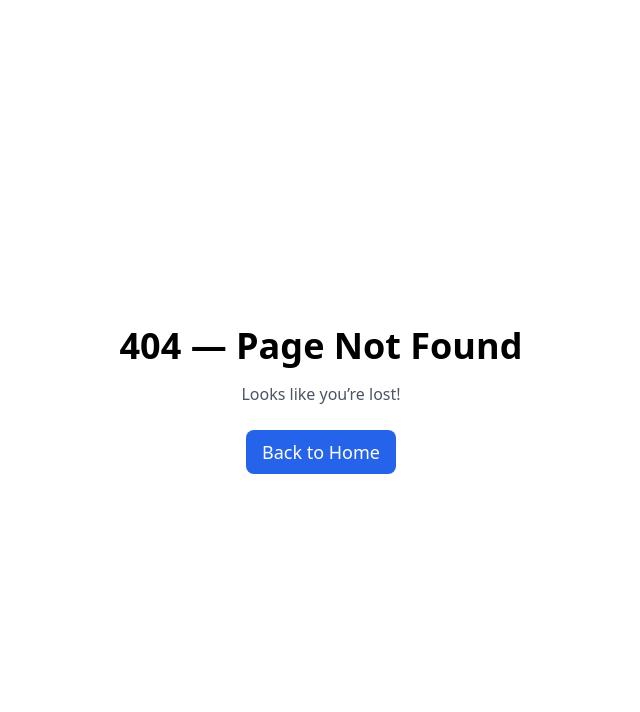
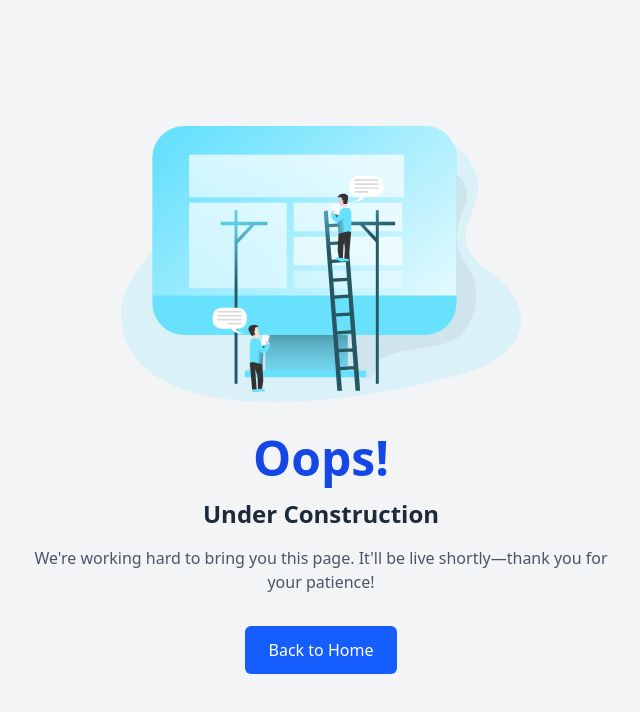
Before and after one commit to Thisal0714/StudyHive, a Next.js app in the folder study_hive/: page /under-construction in a window 1280 px wide. Before the commit this address had no page. Shown: the top 712 px of the page, without its empty margins (319-959 px from the left). Built offline with nearby package versions, Linux system fonts and the light colour scheme.

Commit message:
feat: under onstruction page added

```diff
--- /dev/null
+++ b/study_hive/src/app/under-construction/page.tsx
@@ -0,0 +1,31 @@
+import Image from "next/image";
+import Link from "next/link";
+
+export default function UnderConstructionPage() {
+  return (
+    <main className="flex flex-col items-center justify-center min-h-screen bg-gray-100 p-6">
+      <div className="max-w-xl text-center">
+        <Image
+          src="/images/building_website.svg"
+          alt="Under Construction"
+          width={400}
+          height={400}
+          className="mx-auto mb-8"
+        />
+        <h1 className="text-5xl font-bold mb-4 text-blue-700">Oops!</h1>
+        <h2 className="text-2xl font-semibold mb-4 text-gray-800">
+          Under Construction
+        </h2>
+        <div>
+          <p className="text-gray-600 mb-8">
+            We&apos;re working hard to bring you this page. It&apos;ll be live shortly—thank you for your patience!</p>
+        </div>
+        <Link href="/">
+          <button className="px-6 py-3 bg-blue-600 text-white rounded-md hover:bg-blue-700 transition cursor-pointer">
+            Back to Home
+          </button>
+        </Link>
+      </div>
+    </main>
+  );
+}
```
Also changed, not shown: study_hive/public/images/building_website.svg (added), study_hive/src/under-construction/page.tsx (deleted).
